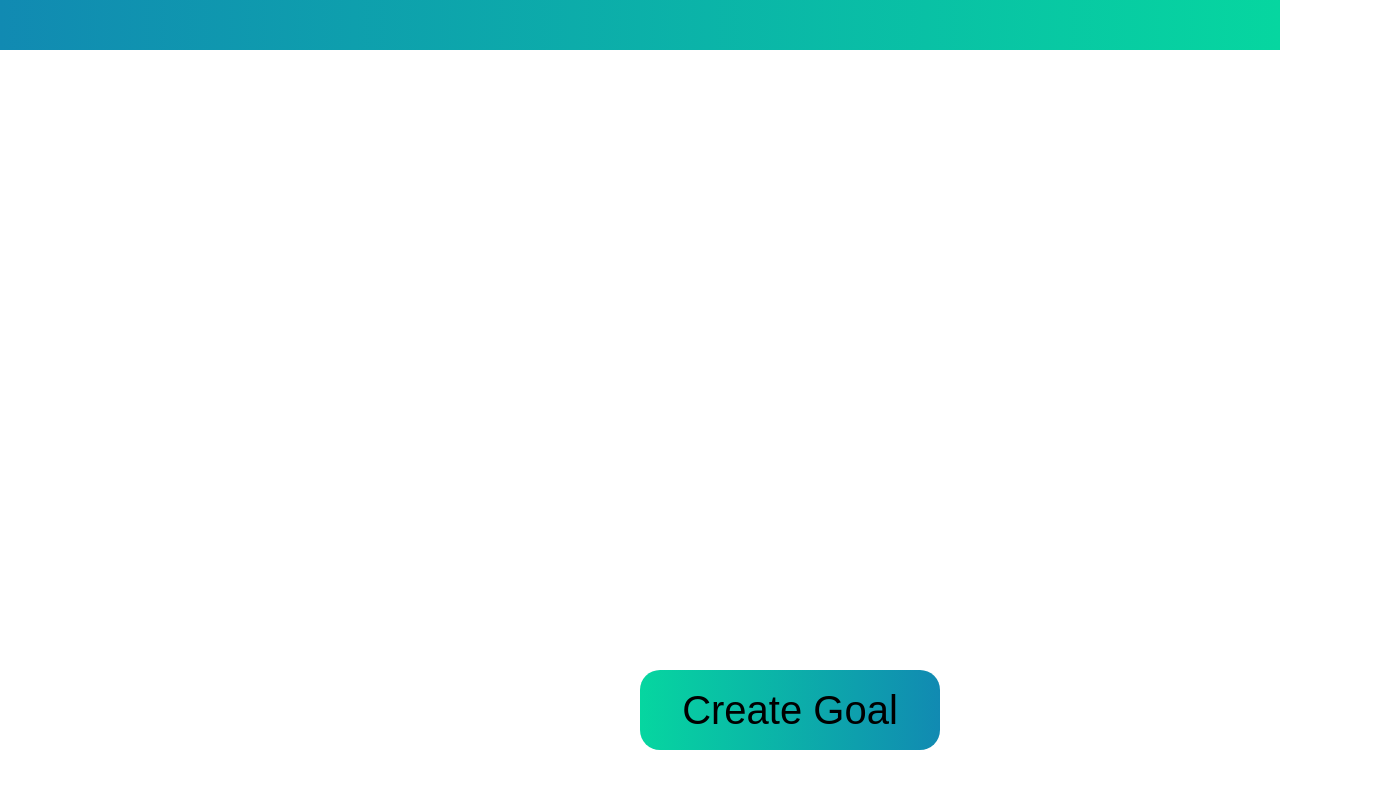
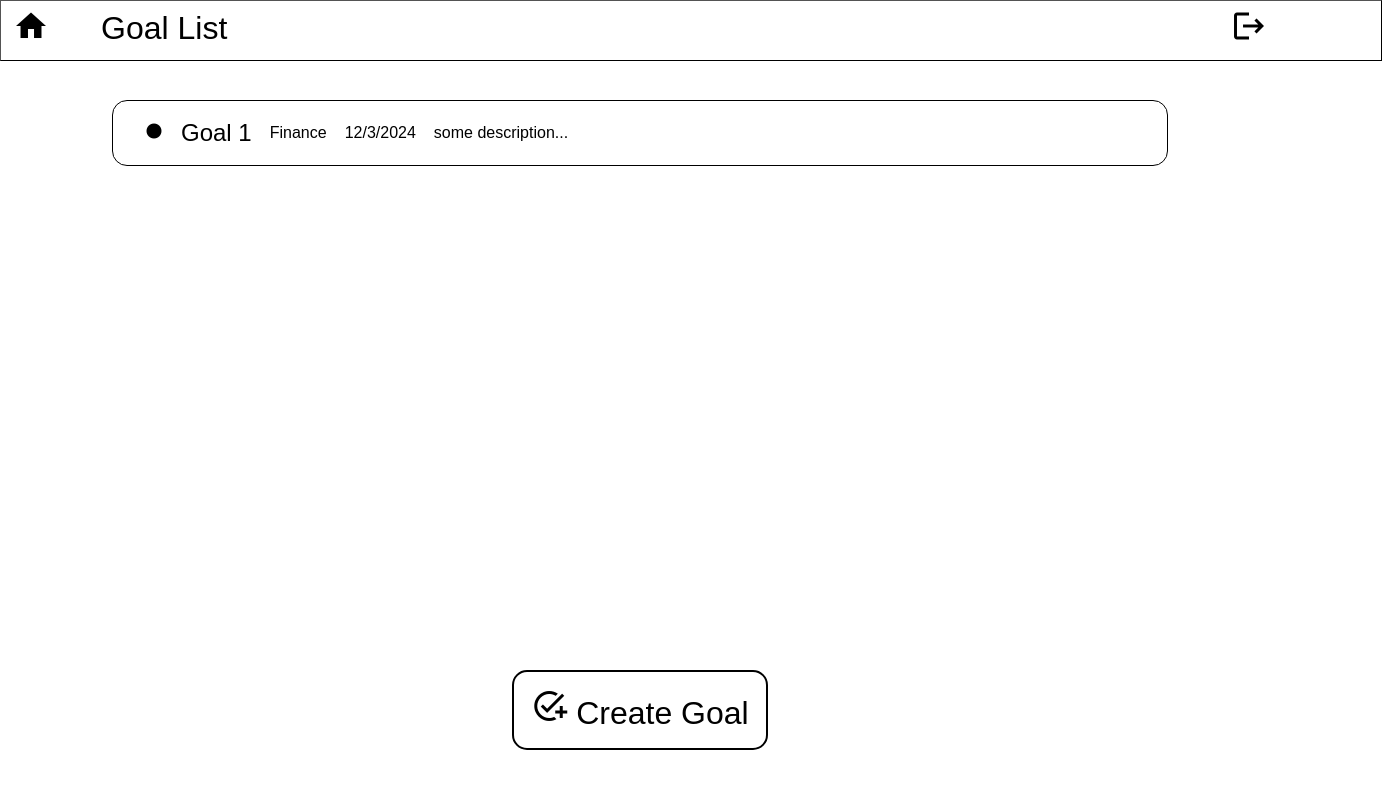
Before and after one commit to PolarFox27/PolarFox27.github.io, a plain HTML site: page home_screen.html in a window 1280 px wide. Shown: the whole page, 1382 px wide, since content can reach past the window. Drawn offline with Linux system fonts and the light colour scheme.

Commit message:
Add files via upload

```diff
--- a/create_goal_style.css
+++ b/create_goal_style.css
@@ -20,12 +20,16 @@ body{
     background-color: var(--color-1);
     margin: 0%;
     padding: 0%;
+    box-sizing: border-box;
+    overflow-x: hidden;
 }
 
 #header{
     border-style: outset;
     width: 100%;
     height:50px;
+    box-sizing: border-box;
+    margin: 0%;
     border-color: black;
     border-width: 1px;
     position: absolute;
@@ -170,6 +174,7 @@ td{
     margin-right: 50%;
     background-color: transparent;
     border: solid;
+    border-width: 2px;
     border-radius: 15px;
     font-size: 18px;
 }
--- a/home_screen.html
+++ b/home_screen.html
@@ -2,14 +2,41 @@
 <html lang="en">
 <head>
     <meta charset="UTF-8">
+    <meta http-equiv="X-UA-Compatible" content="IE=edge">
+    <meta name="viewport" content="width=device-width, initial-scale=1.0">
     <title>Goals</title>
     <link rel="stylesheet" href="home_screen_style.css">
     <link rel="shortcut icon" href="images/logo.png">
+    <link rel="stylesheet" href="https://fonts.googleapis.com/icon?family=Material+Icons">
+    <title>See Goals</title>
 </head>
 <body>
-    <div id = "header"></div>
+    <div id="header">
+        Goal List
+    </div>
+    <a href="home_screen.html">
+        <button id="home">
+            <i class="material-icons md-36">home</i>
+        </button>
+    </a>
+    <a href="index.html">
+        <button id="logout">
+            <i class="material-icons md-36">logout</i>
+        </button>
+    </a>
+    <div id="goal_list">
+        <table><tr>
+            <td><i class="material-icons md-18">circle</i></td>
+            <td class="goal_name">Goal 1</td>
+            <td class="goal_area">Finance</td>
+            <td class="goal_deadline">12/3/2024</td>
+            <td class="goal_description">some description...</td>
+        </tr></table>
+    </div>
     <a href="create_goal.html">
-        <button id="btn_create_goal">Create Goal</button>
+        <button id="btn_create_goal">
+            <i class="material-icons md-36">add_task</i>
+            Create Goal</button>
     </a>
 </body>
 </html>
--- a/home_screen_style.css
+++ b/home_screen_style.css
@@ -3,8 +3,25 @@
     --color-2:#ef476f;
     --color-3:#ffd166;
     --color-4:#06d6a0;
-    --color-5:#118ab2;
+    --color-5:#118ac2;
     --color-6: #073b4c;
+}
+
+*{
+    font-family: sans-serif, verdana;
+}
+
+.material-icons.md-18 { font-size: 18px; }
+.material-icons.md-24 { font-size: 24px; }
+.material-icons.md-36 { font-size: 36px; }
+.material-icons.md-48 { font-size: 48px; }
+
+body{
+    background-color: var(--color-1);
+    margin: 0%;
+    padding: 0%;
+    box-sizing: border-box;
+    overflow-x: hidden;
 }
 
 body{
@@ -14,29 +31,76 @@ body{
 }
 
 #header{
-    width:100%;
+    border-style: outset;
+    width: 100%;
     height:50px;
-    margin: 0px;
-    padding: 0%;
+    border-color: black;
+    border-width: 1px;
     position: absolute;
     top: 0px;
-    background-image: linear-gradient(to left, var(--color-4), var(--color-5));
+    padding-left: 100px;
+    padding-top: 9px;
+    font-size: 32px;
+}
 
+#home{
+    position: absolute;
+    left:7px;
+    top:7px;
+    background: transparent;
+    border: none;
+}
+
+#home:hover{
+    text-shadow: 0px 0px 5px;
+}
+
+#logout{
+    position: absolute;
+    right:7px;
+    top:7px;
+    background: transparent;
+    border: none;
+}
+
+#logout:hover{
+    text-shadow: 0px 0px 5px;
 }
 
 #btn_create_goal{
-    width: 300px;
+    width: 20%;
     height:80px;
-    margin-left: 50%;
-    margin-right: 50%;
-    border-radius: 20px;
-    font-size: 40px;
-    background-image: linear-gradient(to right, var(--color-4), var(--color-5));
-    border: none;
+    border-radius: 15px;
+    font-size: 32px;
+    background-color: transparent;
+    border: solid;
+    border-width: 2px;
+    margin: 0;
     position: absolute;
+    left: 40%;
+    right: 40%;
     bottom: 50px;
 
 }
 #btn_create_goal:hover{
     box-shadow: 0px 0px 5px;
 }
+
+td{
+    padding-left: 15px;
+}
+
+#goal_list{
+    margin: auto;
+    margin-top: 100px;
+    width:80%;
+    border: solid 1px;
+    border-radius: 15px;
+    overflow: auto;
+    padding: 15px;
+}
+
+.goal_name{
+    font-size: 24px;
+
+}
```
Also changed, not shown: create_goal.html (+1 -0 lines), set_targets.html (+3 -1 lines).
